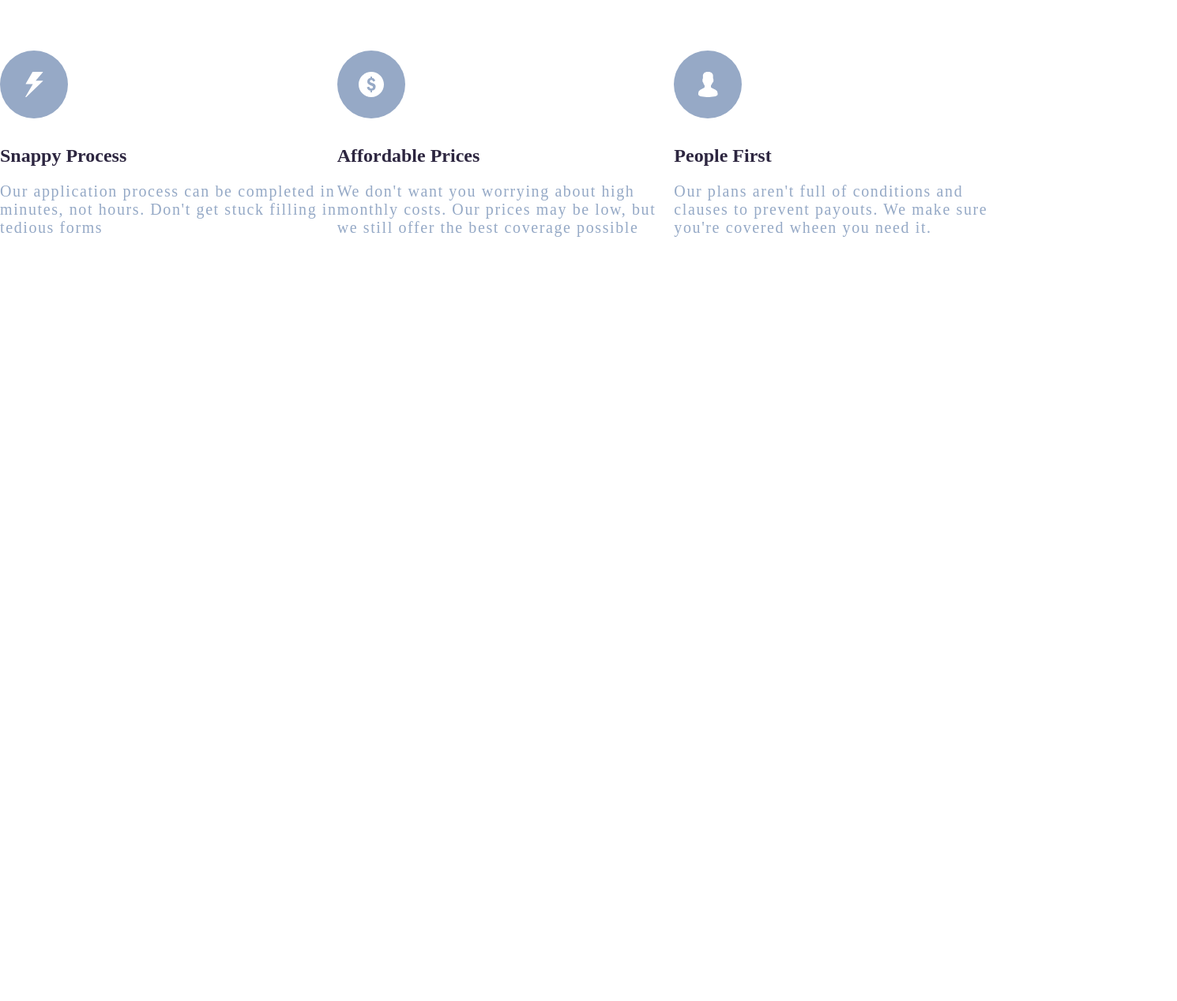
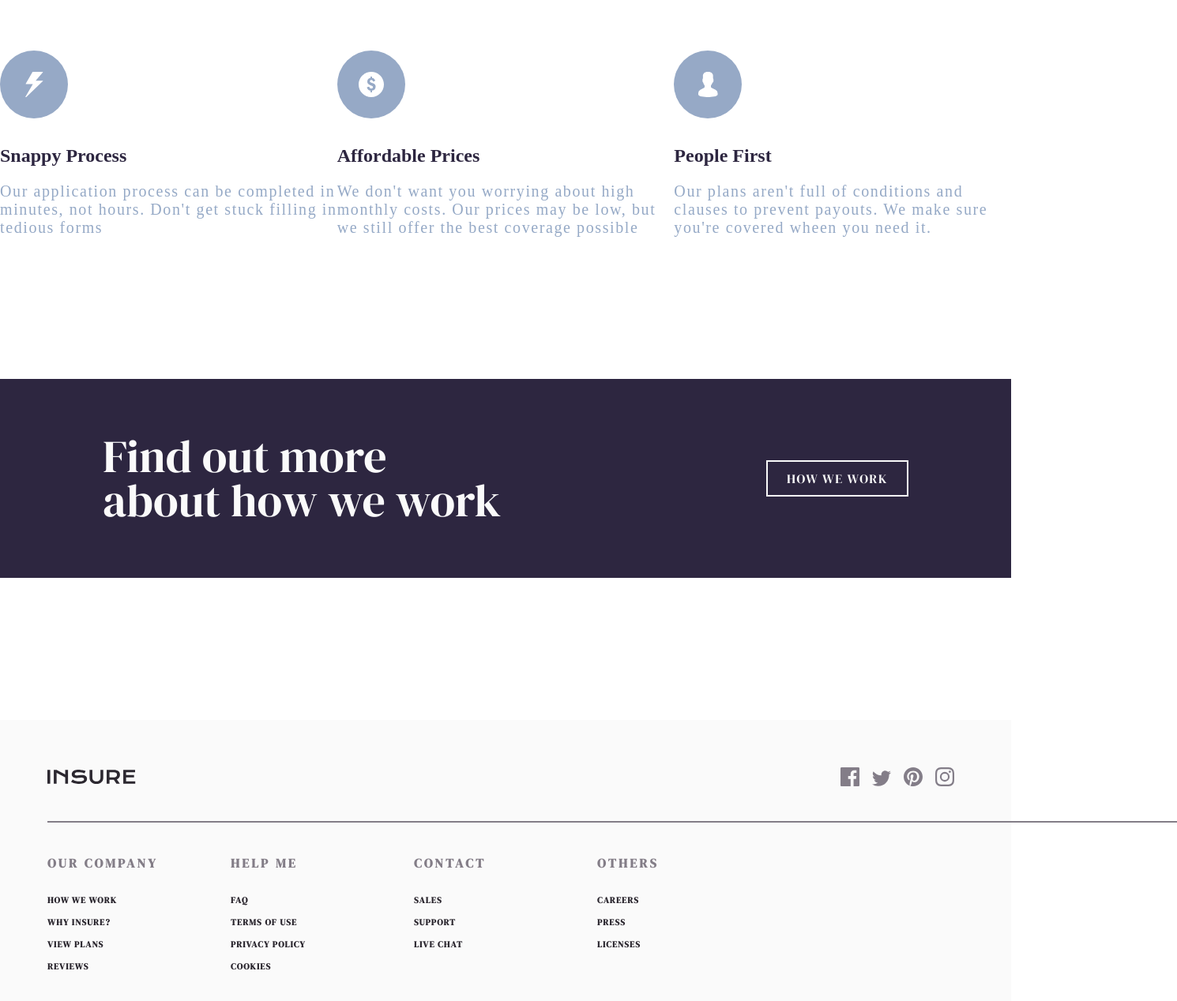
Before and after one commit to raphabinkodev/Challenge-Insurelanding-page, a plain HTML site: page index.html in a window 1280 px wide. Shown: the part 1177-2445 px from the top of the page at 79% size, 1490 px wide, since content can reach past the window. Before the commit the page ends 1477 px from the top, so only its background shows below. Drawn offline with Linux system fonts and the light colour scheme.

Commit message:
Insure Landing Page - Challenge 1.1 - Day 02 - WebDev

```diff
--- a/css/style.css
+++ b/css/style.css
@@ -160,3 +160,95 @@ a {
 .process, .price, .people {
     width: 430px;
 }
+
+.work .work-message {
+    display: flex;
+    background-color: hsl(256, 26%, 20%);
+    justify-content: space-between;
+    align-items: center;
+    margin-top: 180px;
+    margin-bottom: 180px;
+    padding: 50px 130px 50px 130px;
+}
+
+.work-message h1 {
+    color: hsl(0, 0%, 98%);
+    font-size: 58px;
+    font-family: 'DM Serif Display', serif;
+    font-weight: 400;
+    line-height: 56px;
+    margin-top: 20px;
+    margin-bottom: 20px;
+}
+
+.work-message button {
+    background-color: transparent;
+    border: 2px solid hsl(0, 0%, 98%);
+    color: hsl(0, 0%, 98%);
+    padding: 10px;
+    width: 180px;
+    font-size: 16px;
+    font-family: 'DM Serif Display', serif;
+    letter-spacing: .1em;
+    text-transform: uppercase;
+    cursor: pointer;
+}
+
+.work-message button:hover {
+    background-color: hsl(0, 0%, 98%);
+    color: hsl(256, 26%, 20%);
+    transition: ease-in-out .3s;
+}
+
+.copyright{
+    background-color: hsl(0, 0%, 98%);
+    padding: 60px;
+}
+
+.footer-copy {
+    display: flex;
+    justify-content: space-between;
+    align-items: center;
+}
+
+.copy-social img {
+    margin-right: 12px;
+}
+
+.copyright .footer-list::before {
+    content: '';
+    display: block;
+    width: 1430px;
+    height: 2px;
+    background-color: hsl(273, 4%, 51%);
+    margin-top: 40px;
+}
+
+.faq-list {
+    margin-top: 40px;
+    display: grid;
+    grid-template-columns: 20% 20% 20% 20%;
+}
+
+.faq-list ul h3 {
+    margin-bottom: 26px;
+    font-size: 16px;
+    font-family: 'DM Serif Display', serif;
+    text-transform: uppercase;
+    letter-spacing: .2em;
+    color: hsl(273, 4%, 51%);
+}
+
+.faq-list ul li {
+    list-style: none;
+    margin-top: 10px;
+}
+
+.faq-list a {
+    color: hsl(270, 9%, 17%);
+    font-weight: bold;
+    font-family: 'DM Serif Display', serif;
+    font-size: 11px;
+    letter-spacing: .1em;
+    text-transform: uppercase;
+}
--- a/index.html
+++ b/index.html
@@ -39,9 +39,8 @@
             </div>
         </div> <!-- container -->
     </section> <!-- header -->
-
+    <div class="container">
     <section class="information">
-        <div class="container">
             <h1>We're are different</h1>
             <div class="information-option">
                 <div class="process">
@@ -60,17 +59,62 @@
                     <h2>People First</h2>
                     <p>Our plans aren't full of conditions and clauses to prevent payouts. We make sure you're covered wheen you need it.</p>
                 </div>
-            </div>
         </div>
 
     </section>
 
     <section class="work">
-
+            <div class="work-message">
+                <h1>Find out more </br>about how we work</h1>
+                <button>How We Work</button>
+            </div>
     </section>
+</div>
 
     <footer class="copyright">
-
+        <div class="container">
+            <div class="footer-copy">
+                <div class="copy-logo">
+                    <a href=""> <img src="./images/logo.svg" alt=""></a>
+                </div>
+                <div class="copy-social">
+                    <a href=""><img src="./images/icon-facebook.svg" alt=""></a>
+                    <a href=""><img src="./images/icon-twitter.svg" alt=""></a>
+                    <a href=""><img src="./images/icon-pinterest.svg" alt=""></a>
+                    <a href=""><img src="./images/icon-instagram.svg" alt=""></a>
+                </div>
+            </div>
+            <div class="footer-list">
+                <div class="faq-list">
+                    <ul>
+                        <h3>Our Company</h3>
+                        <li><a href="">How we work</a></li>
+                        <li><a href="">Why Insure?</a></li>
+                        <li><a href="">View Plans</a></li>
+                        <li><a href="">Reviews</a></li>
+                    </ul>
+                    <ul>
+                        <h3>Help Me</h3>
+                        <li><a href="">FAQ</a></li>
+                        <li><a href="">Terms of Use</a></li>
+                        <li><a href="">Privacy Policy</a></li>
+                        <li><a href="">Cookies</a></li>
+                    </ul>
+                    <ul>
+                        <h3>Contact</h3>
+                        <li><a href="">Sales</a></li>
+                        <li><a href="">Support</a></li>
+                        <li><a href="">Live Chat</a></li>
+                    </ul>
+                    <ul>
+                        <h3>Others</h3>
+                        <li><a href="">Careers</a></li>
+                        <li><a href="">Press</a></li>
+                        <li><a href="">Licenses</a></li>
+                    </ul>
+                </div>
+            </div>
+        </div>
     </footer>
 
     <script src="./js/script.js"></script>
```
